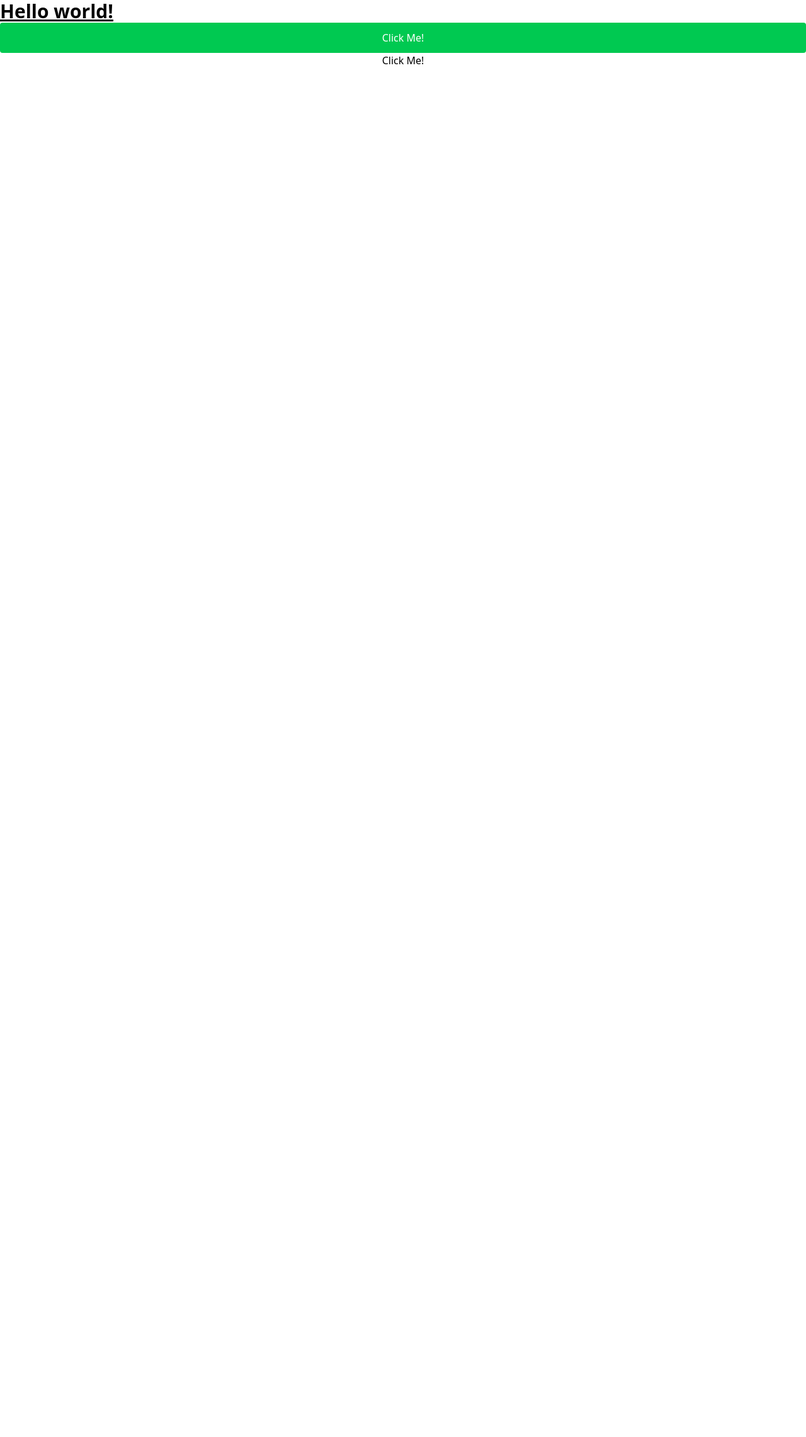
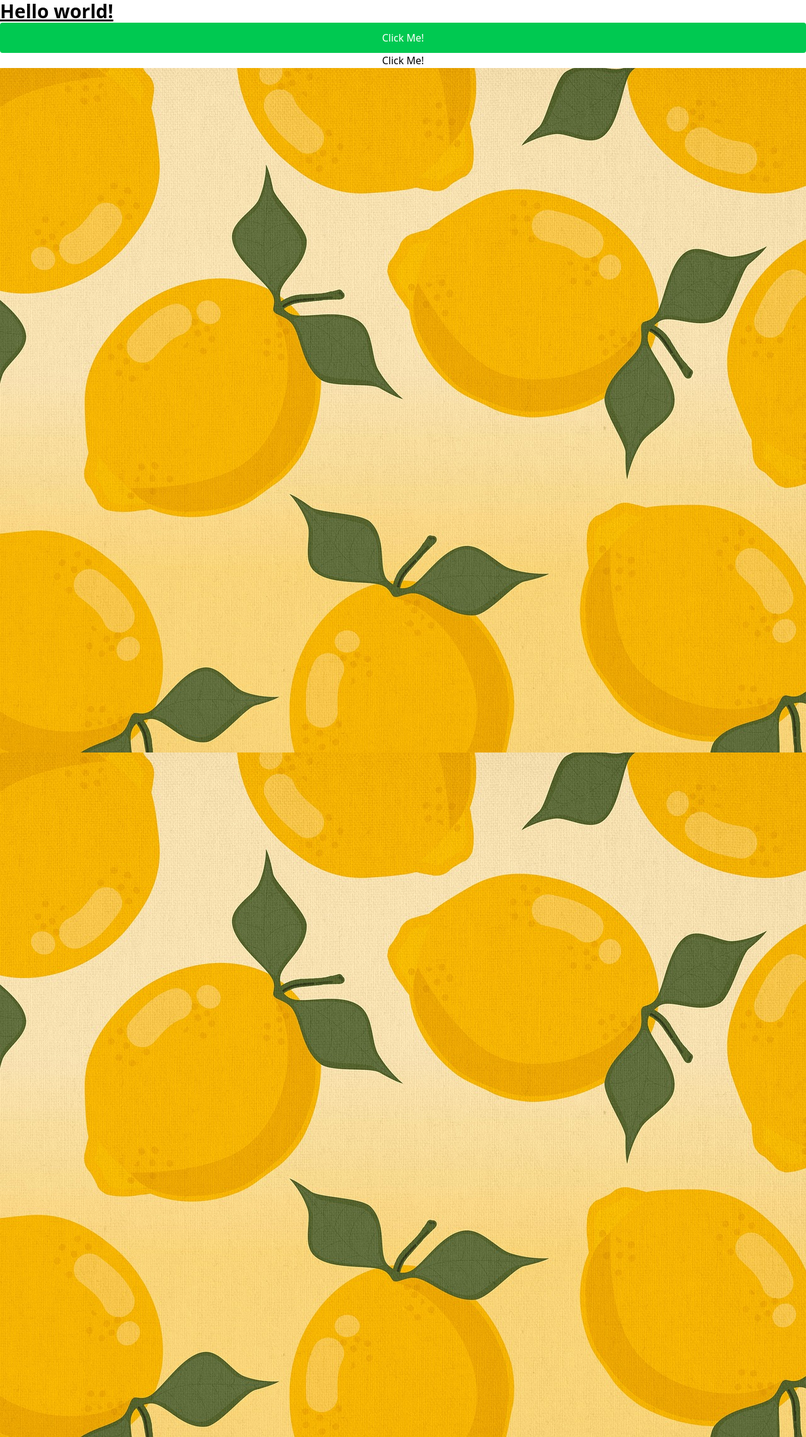
Before and after one commit to nana1243/tailwind-project, a React (Vite) app: page / in a window 1280 px wide. Shown: the whole page at 63% size. Before the commit the page ends 800 px from the top, so only its background shows below. Built offline with nearby package versions, Linux system fonts and the light colour scheme.

Commit message:
fea) 이미지 렌더링 방법 추가

```diff
--- a/src/App.tsx
+++ b/src/App.tsx
@@ -1,5 +1,7 @@
 import { useState } from 'react'
 import {twMerge} from "tailwind-merge";
+import fruit from './assets/images/fruit.jpg';
+
 
 function App() {
   const isRed = false;
@@ -13,6 +15,8 @@ function App() {
             <button className="button">Click Me! </button>
             <button className={twMerge(`btns`,  isRed && `bg-rose-500`)}>Click Me! </button>
         </div>
+        <img src="/fruit.jpg"/>
+        <img src={fruit}/>
     </>
   )
 }
```
Also changed, not shown: public/fruit.jpg (added), src/assets/images/fruit.jpg (added).
